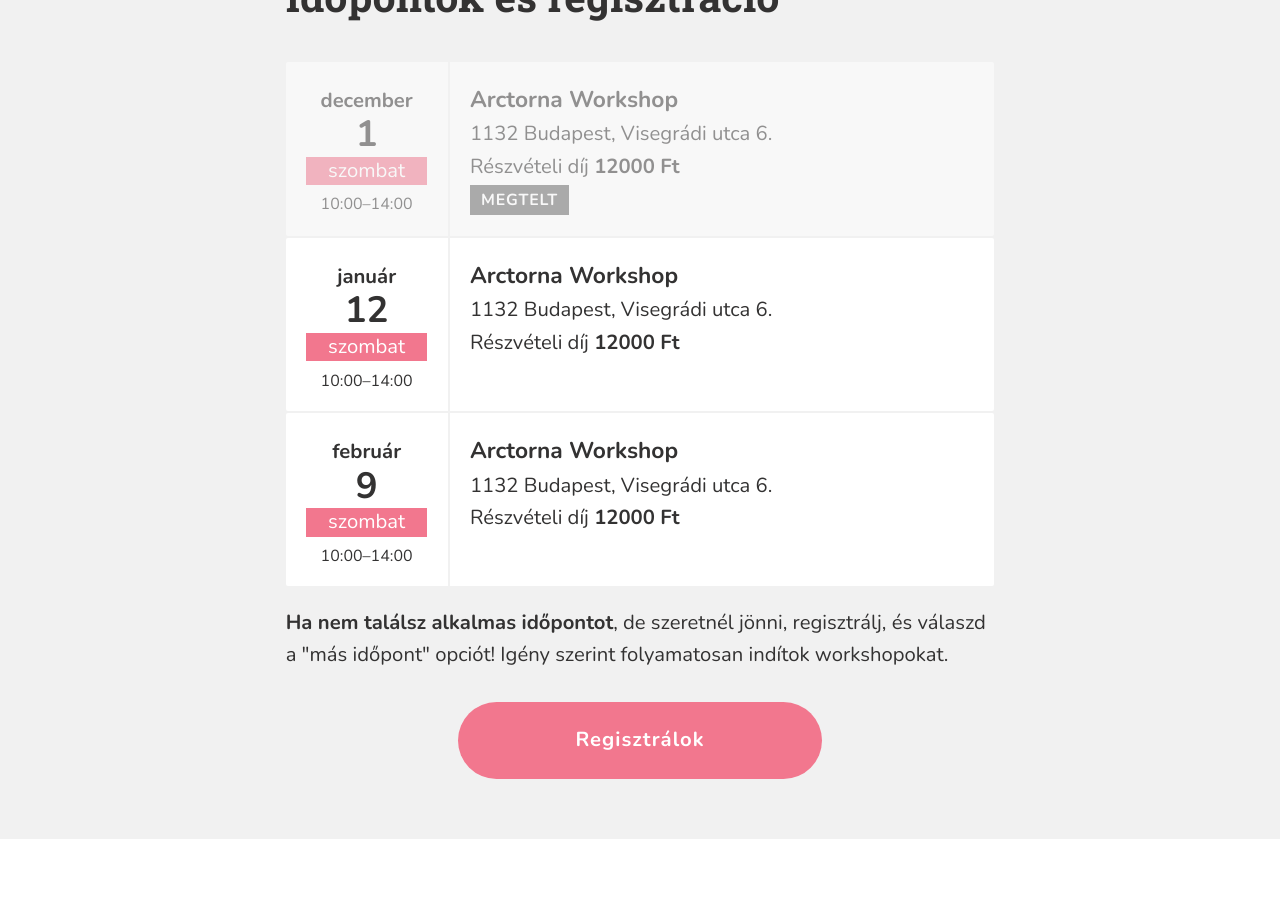
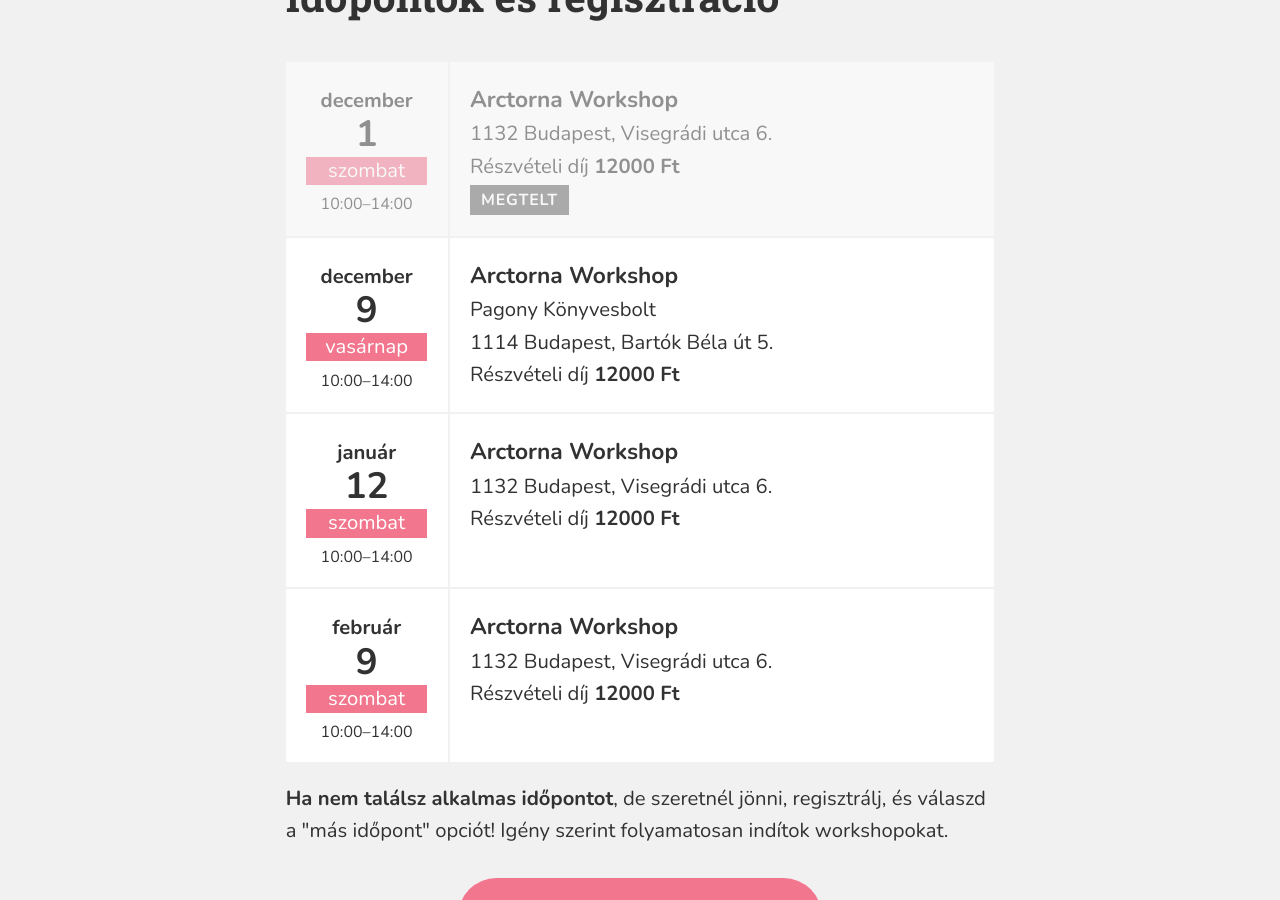
Before and after one commit to monikamudra/arctorna, a Jekyll site: the page built from workshop.md, in a window 1280 px wide and 900 px high, scrolled down 2225 px. Built offline with Jekyll 4.4.1, drawn with Linux system fonts in a browser that asks for light colours.

Commit message:
Add workshop event

```diff
--- a/_data/workshop.yaml
+++ b/_data/workshop.yaml
@@ -11,6 +11,12 @@
     address: 1132 Budapest, Visegrádi utca 6.
     full: true
   -
+    date: 2018-12-09T10:00
+    start: "10:00"
+    end: "14:00"
+    title: Arctorna Workshop
+    address:  Pagony&nbsp;Könyvesbolt<br />1114 Budapest, Bartók Béla út 5.
+  -
     date: 2019-1-12T10:00
     start: "10:00"
     end: "14:00"
```
